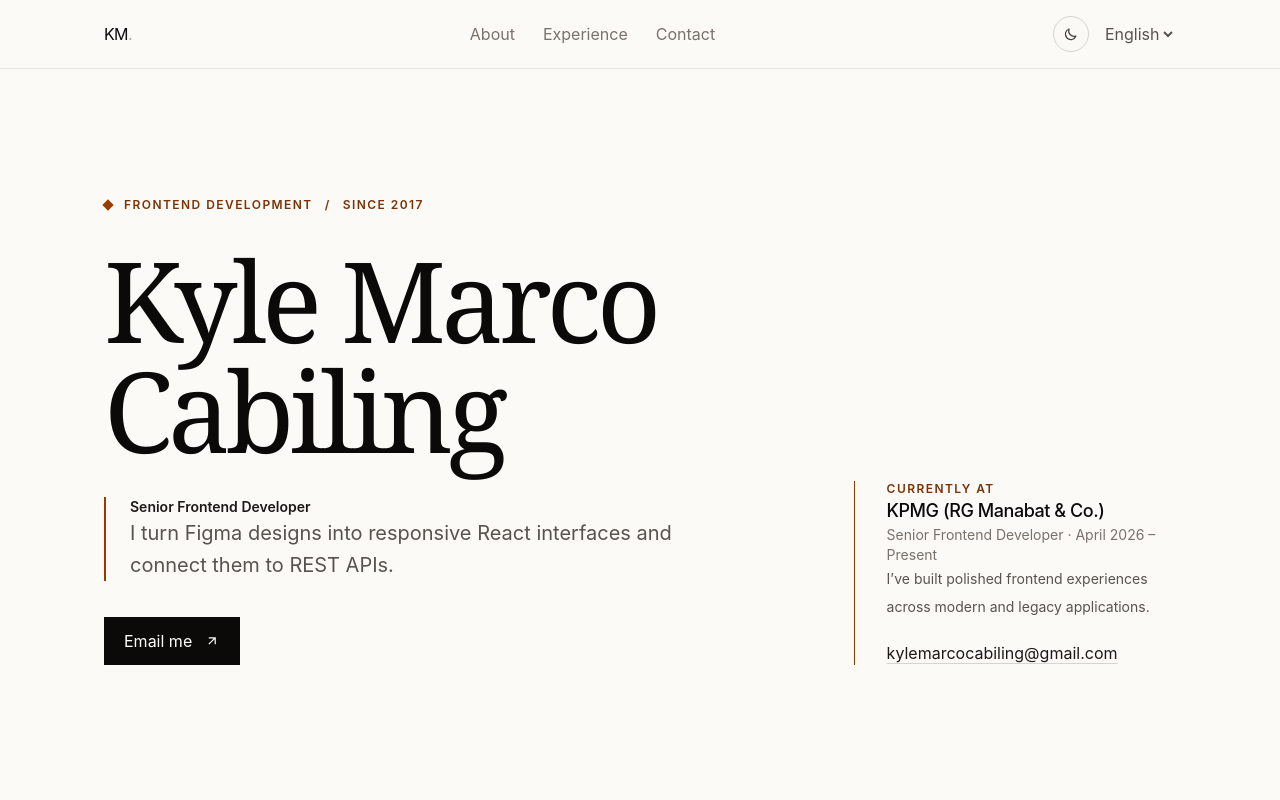
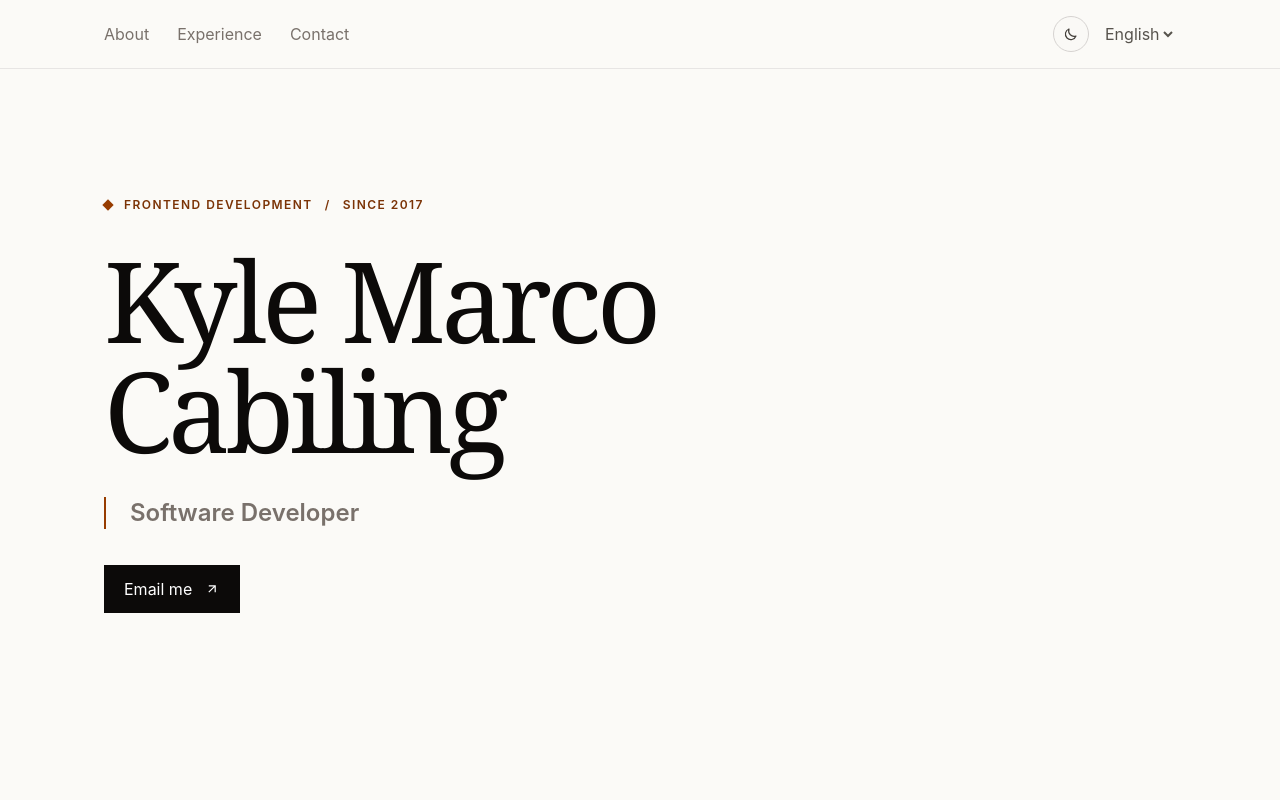
Before and after one commit to KyleMarco/portfolio, a React (Vite) app: page / in a window 1280 px wide. Shown: the top 800 px of the page. Built offline with nearby package versions, Linux system fonts and the light colour scheme; what @kylemarco/shared-ui would draw is missing.

Commit message:
update homepage

```diff
--- a/src/app/locales/en.ts
+++ b/src/app/locales/en.ts
@@ -65,7 +65,7 @@ export const en = {
     },
     portfolio: {
       profile: {
-        role: 'Senior Frontend Developer',
+        role: 'Software Developer',
         summary:
           'I’ve built polished frontend experiences across modern and legacy applications.',
         footerRole: 'Frontend Developer',
--- a/src/app/locales/fil.ts
+++ b/src/app/locales/fil.ts
@@ -76,7 +76,7 @@ export const fil: LocaleShape<typeof en> = {
     },
     portfolio: {
       profile: {
-        role: 'Senior na Frontend Developer',
+        role: 'Software Developer',
         summary:
           'Nakagawa ako ng mga de-kalidad na frontend experience sa mga moderno at legacy na application.',
         footerRole: 'Frontend Developer',
--- a/src/app/router/index.tsx
+++ b/src/app/router/index.tsx
@@ -19,15 +19,6 @@ function AppRouter() {
             aria-label={t('navigation.label')}
             className="mx-auto flex max-w-6xl items-center justify-between gap-3 px-5 py-4 sm:gap-5 sm:px-8 lg:px-10"
           >
-            <Link
-              to="/"
-              aria-label={t('navigation.homeLabel', {
-                name: `${profile.firstName} ${profile.lastName}`,
-              })}
-              className="text-sm font-semibold tracking-[-0.04em] text-stone-950 focus-visible:outline-2 focus-visible:outline-offset-4 focus-visible:outline-stone-950 dark:text-stone-50 dark:focus-visible:outline-stone-100"
-            >
-              KM<span className="text-stone-400 dark:text-stone-500">.</span>
-            </Link>
             <div className="flex items-center gap-2 sm:gap-7">
               <a
                 href={`${import.meta.env.BASE_URL}#about`}
--- a/src/routes/HomePage/HomePage.tsx
+++ b/src/routes/HomePage/HomePage.tsx
@@ -48,11 +48,8 @@ export default function HomePage() {
             {profile.lastName}
           </h1>
           <div className="mt-8 max-w-2xl border-l-2 border-amber-800 pl-5 sm:pl-6 dark:border-amber-500">
-            <p className="text-sm font-semibold text-stone-900 dark:text-stone-100">
+            <p className="text-2xl font-semibold text-stone-500 dark:text-stone-100">
               {t('portfolio.profile.role')}
-            </p>
-            <p className="mt-2 max-w-xl text-lg leading-8 text-stone-600 sm:text-xl dark:text-stone-300">
-              {t('home.heroDescription')}
             </p>
           </div>
           <div className="mt-9 flex flex-wrap items-center gap-3">
@@ -73,28 +70,11 @@ export default function HomePage() {
             </a>
           </div>
         </div>
-        <aside className="border-t border-stone-300 pt-5 lg:justify-self-end lg:border-l lg:border-t-0 lg:border-amber-800 lg:pl-8 lg:pt-0 dark:border-stone-700 lg:dark:border-amber-500">
-          <p className="text-xs font-semibold uppercase tracking-[0.12em] text-amber-900 dark:text-amber-300">
-            {t('home.currentlyAt')}
-          </p>
-          <p className="mt-3 text-lg font-medium tracking-tight text-stone-950 dark:text-stone-50">
-            {experiences[0].company}
-          </p>
-          <p className="mt-1 text-sm text-stone-500 dark:text-stone-400">
-            {t(`portfolio.experience.${experiences[0].id}.role`)} <span aria-hidden="true">·</span>{' '}
-            {formatMonthYear(experiences[0].startDate)} <span aria-hidden="true">–</span>{' '}
-            {t('portfolio.present')}
-          </p>
-          <p className="mt-4 max-w-sm text-sm leading-7 text-stone-600 dark:text-stone-300">
-            {t('portfolio.profile.summary')}
-          </p>
-          <a
-            href={`mailto:${profile.email}`}
-            className="mt-5 inline-flex items-center gap-2 text-sm font-medium text-stone-900 underline decoration-stone-300 underline-offset-4 transition-colors hover:decoration-stone-900 focus-visible:outline-2 focus-visible:outline-offset-4 focus-visible:outline-stone-950 dark:text-stone-100 dark:decoration-stone-700 dark:hover:decoration-stone-300 dark:focus-visible:outline-stone-100"
-          >
-            {profile.email}
-          </a>
-        </aside>
+        <img
+          src={`${import.meta.env.BASE_URL}images/profile.jpg`}
+          alt={`Portrait of ${profile.firstName} ${profile.lastName}`}
+          className="hidden 2xl:block my-auto h-48 w-48 rounded-full border border-stone-200 object-cover object-center sm:h-56 sm:w-56 lg:mx-0 lg:h-64 lg:w-64 lg:justify-self-end dark:border-stone-700"
+        />
       </section>
 
       <section
@@ -110,6 +90,14 @@ export default function HomePage() {
           />
           <p className="text-base leading-8 text-stone-600 dark:text-stone-300">
             {t('home.aboutDescription')}
+          </p>
+          <br />
+          <p className="text-base leading-8 text-stone-600 dark:text-stone-300">
+            {t('home.currentlyAt')} <b>{experiences[0].company}</b> as a <b>{t(`portfolio.experience.${experiences[0].id}.role`)}</b>.
+          </p>
+          <br />
+          <p className="text-base leading-8 text-stone-600 dark:text-stone-300">
+            Previously, I was a {t(`portfolio.experience.${experiences[1].id}.role`)} at <a href="https://www.felix.net/" target="_blank" rel="noreferrer" className="w-fit font-medium text-blue-300 underline decoration-blue-300 underline-offset-4 hover:decoration-stone-900 focus-visible:outline-2 focus-visible:outline-offset-4 focus-visible:outline-stone-950 dark:text-stone-300 dark:decoration-stone-700 dark:hover:decoration-stone-300 dark:focus-visible:outline-stone-100">{experiences[1].company}</a>, and an {t(`portfolio.experience.${experiences[2].id}.role`)} at <a href="https://weserv.com/home" target="_blank" rel="noreferrer" className="w-fit font-medium text-blue-300 underline decoration-blue-300 underline-offset-4 hover:decoration-stone-900 focus-visible:outline-2 focus-visible:outline-offset-4 focus-visible:outline-stone-950 dark:text-stone-300 dark:decoration-stone-700 dark:hover:decoration-stone-300 dark:focus-visible:outline-stone-100">{experiences[2].company}</a>
           </p>
           <div className="mt-10 border-t border-stone-200 pt-5 dark:border-stone-800">
             <p className="text-xs font-medium uppercase tracking-[0.16em] text-stone-500 dark:text-stone-400">
--- a/vite.config.js
+++ b/vite.config.js
@@ -3,7 +3,7 @@ import react from '@vitejs/plugin-react';
 import { defineConfig } from 'vitest/config';
 
 export default defineConfig({
-  base: '/portfolio',
+  base: '/portfolio/',
   plugins: [react(), tailwindcss()],
   test: {
     environment: 'jsdom',
```
Also changed, not shown: 1 other file (tests, documents, lock files or other folders).
